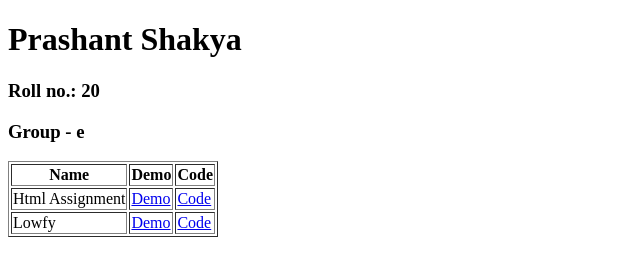
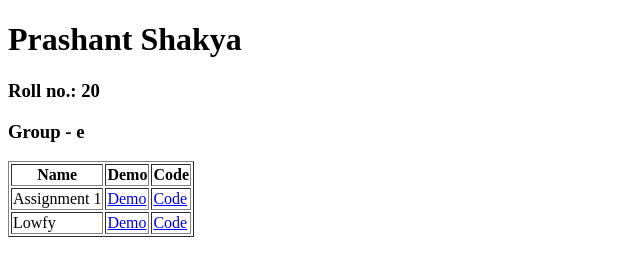
Before and after one commit to Piro29/Leapfrog, a plain HTML site: page index.html in a window 1280 px wide. Shown: the whole page, without its empty margins (0-640 px from the left). Drawn offline with Linux system fonts and the light colour scheme.

Commit message:
Fix typo

```diff
--- a/index.html
+++ b/index.html
@@ -15,7 +15,7 @@
             <th>Code</th>
         </tr>
         <tr>
-            <td>Html Assignment </td>
+            <td>Assignment 1</td>
             <td><a href="https://piro29.github.io/Leapfrog/Assignment/Day%201/HTML%20Assignment.html">Demo</a></td>
             <td><a href="https://github.com/Piro29/Leapfrog/blob/master/Assignment/Day%201/HTML%20Assignment.html">Code</a></td>
         </tr>
```
